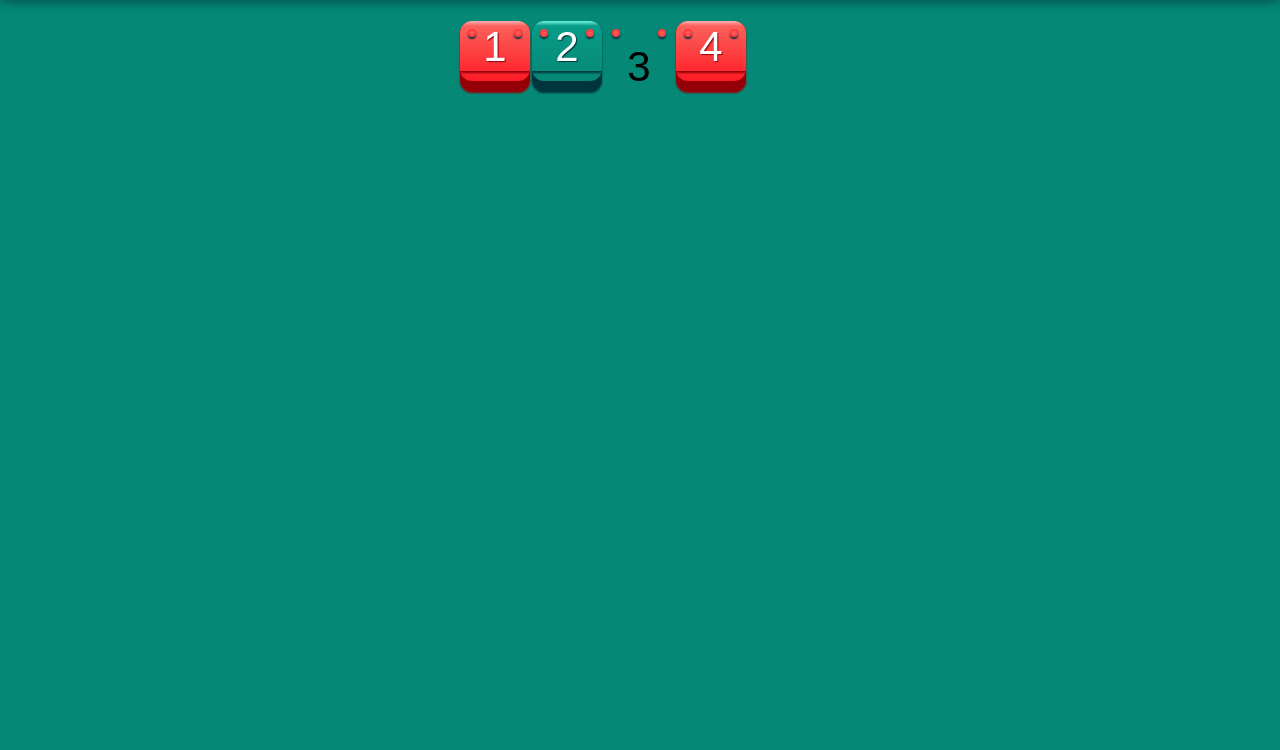
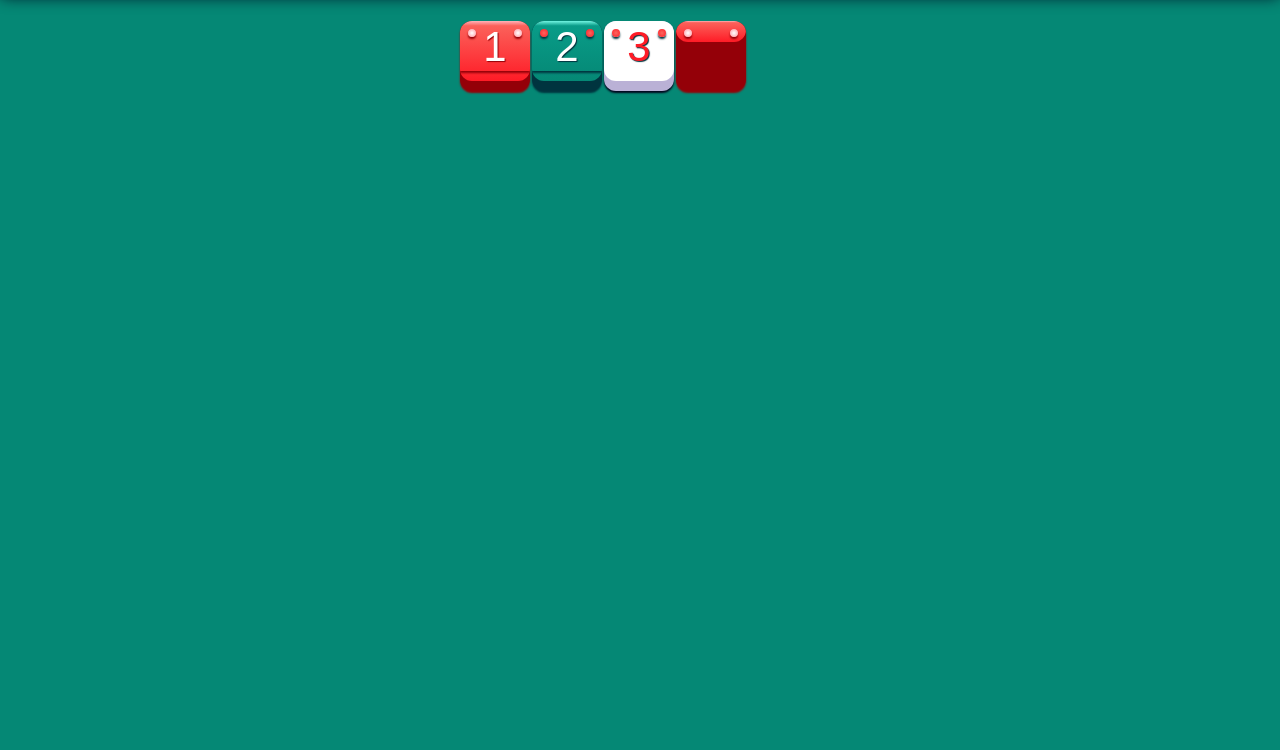
Before and after one commit to AdelinaMoroaca/Advent-Calendar, a plain HTML site: page index.html in a window 1280 px wide. Shown: the part 50-800 px from the top of the page. Drawn offline with Linux system fonts and the light colour scheme; a web font is replaced by a local one.

Commit message:
Add style for passed -day pages

```diff
--- a/style.css
+++ b/style.css
@@ -9,6 +9,7 @@
     --white:#fff;
     --black:#000;
     --dark:#02051d;
+    --grey:#bab1d6;
 
     --accent1-lighter:#ffb3ba;
     --accent1-light:#fb615a;
@@ -155,8 +156,8 @@ body{
 
 }
 
-.calendar .calendar-page .pins::after,
-.calendar .calendar-page .pins::before {
+.calendar .calendar-page.variant-1 .pins::after,
+.calendar .calendar-page.variant-1 .pins::before {
     background: radial-gradient(
         var(--white) 0%,
         var(--accent1-lighter) 70%,
@@ -195,8 +196,8 @@ body{
 
 }
 
-.calendar .calendar-page .pins::after,
-.calendar .calendar-page .pins::before {
+.calendar .calendar-page.variant-2 .pins::after,
+.calendar .calendar-page.variant-2 .pins::before {
     background: radial-gradient(
         var(--accent1-lighter) 0%,
         var(--accent1-light) 8%,
@@ -204,3 +205,45 @@ body{
     );
     box-shadow: 0px 2px 2px 0px var(--accent2-dark);
 }
+
+.calendar .calendar-page.variant-3 {
+    color: var(--accent1);
+    background: var(--grey);
+    box-shadow: 0px 2px 2px 0px var(--dark);
+}
+
+.calendar .calendar-page.variant-3 .day{
+    grid-column: 1/1;
+    grid-row: 1/1;
+    text-shadow: var(--accent2-dark) 1px 1px 1px;
+    padding-top: 2px;
+}
+
+.calendar .calendar-page.variant-3 .shine {
+    display: block;
+    height: 85%;
+    grid-column: 1/1;
+    grid-row: 1/1;
+    background: var(--white);
+    border-bottom-left-radius: 12px;
+    border-bottom-right-radius: 12px;
+
+}
+
+.calendar .calendar-page.variant-3 .pins::after,
+.calendar .calendar-page.variant-3 .pins::before {
+    background: radial-gradient(
+        var(--accent1-lighter) 0%,
+        var(--accent1-light) 8%,
+        var(--accent1) 100%
+    );
+    box-shadow: 0px 2px 2px 0px var(--accent2-dark);
+}
+
+.calendar .calendar-page.done .shine {
+    height: 30%;
+}
+
+.calendar .calendar-page.done .day {
+    opacity: 0;
+}
```
